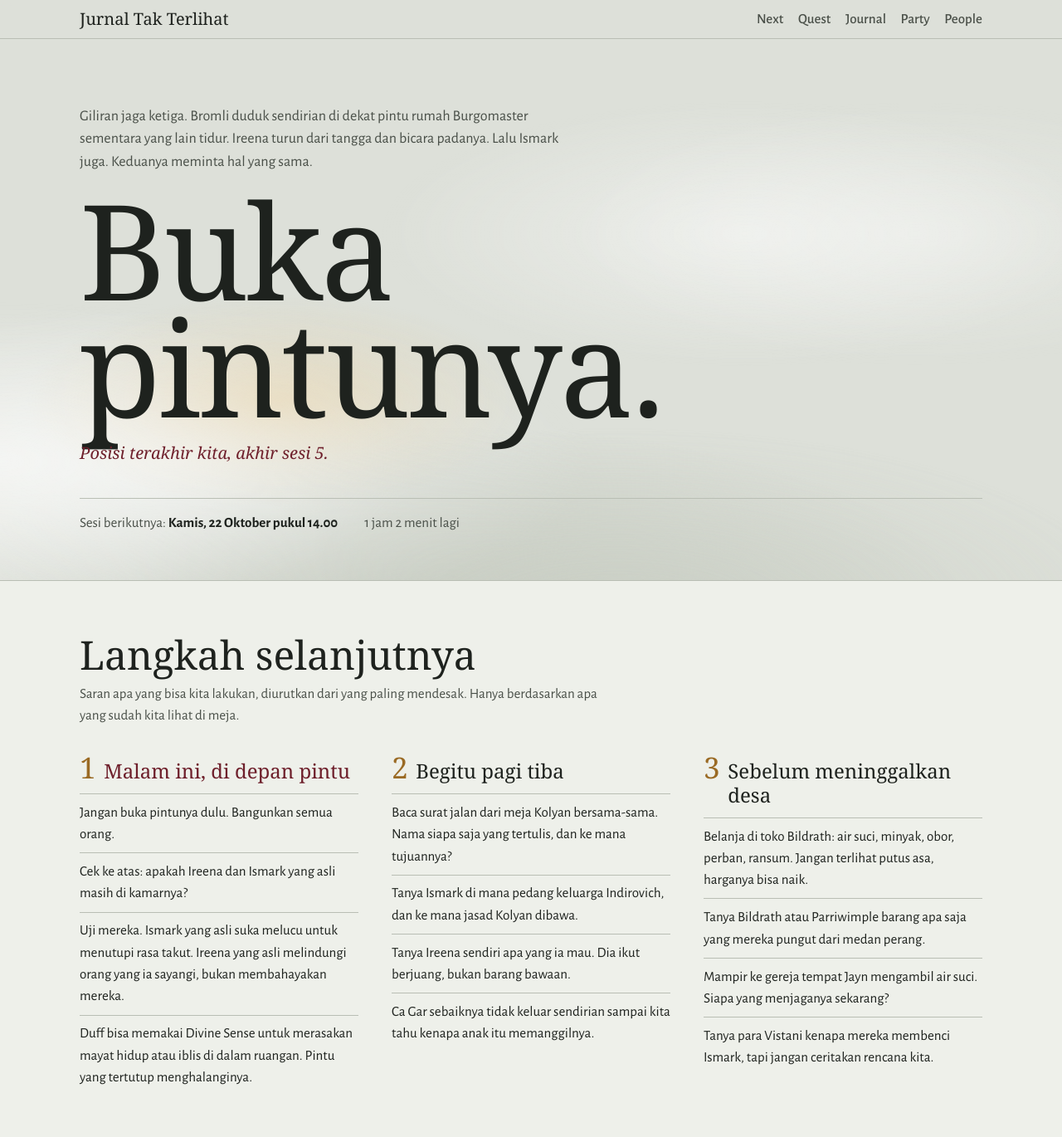
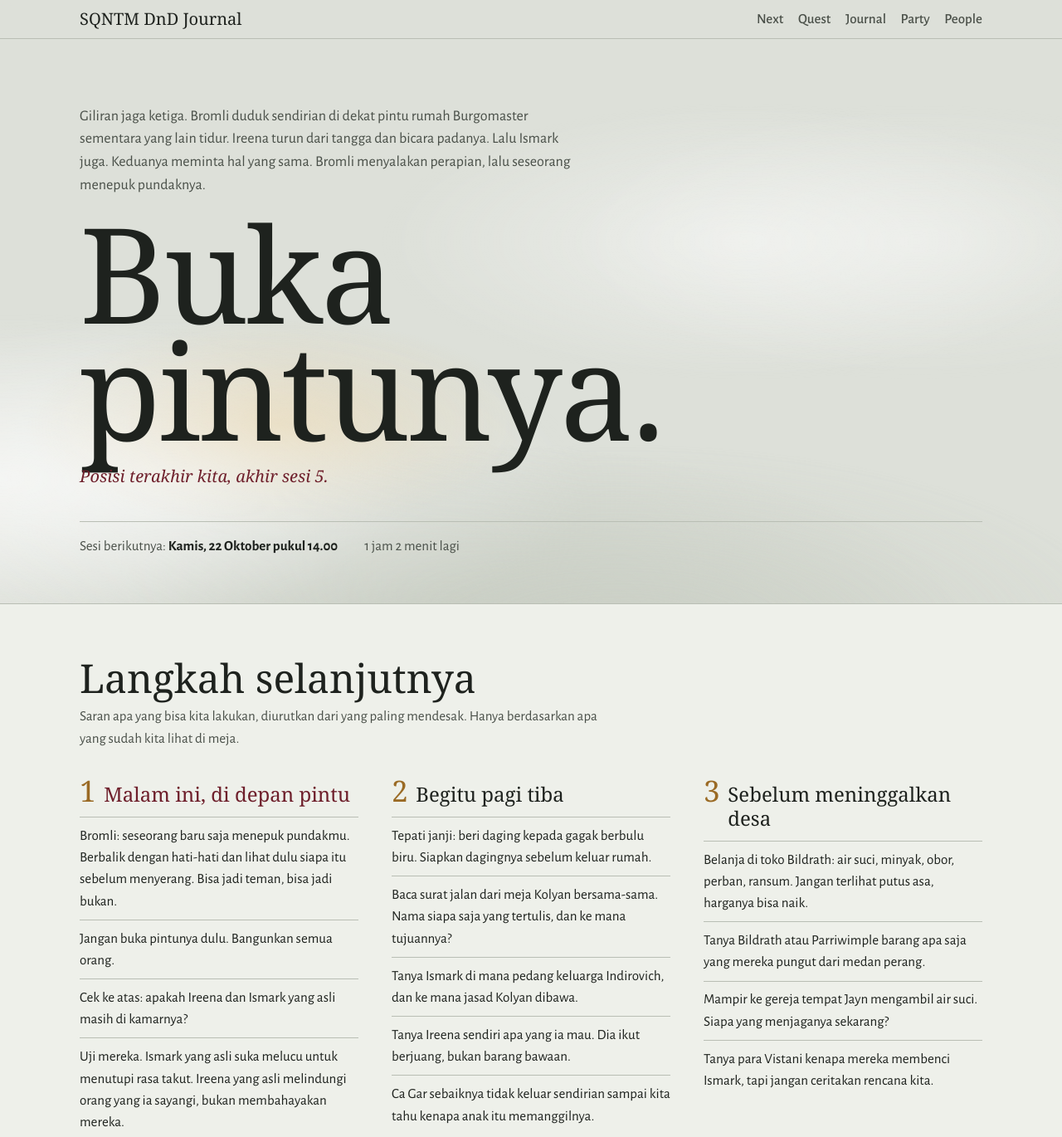
Before and after one commit to faizal97/curse-of-strahd-journal, a plain HTML site: page index.html in a window 1280 px wide. Shown: the top 1370 px of the page at 83% size. Drawn offline with nearby package versions, Linux system fonts and the light colour scheme; a web font is replaced by a local one.

Commit message:
Add session 4, shoulder-tap cliffhanger, crow promise; rename to SQNTM DnD Journal
Co-Authored-By: Claude Opus 5.5 <noreply@anthropic.com>

```diff
--- a/content.js
+++ b/content.js
@@ -6,7 +6,7 @@ window.CAMPAIGN = {
 
   leftOff: {
     session: 5,
-    text: "Giliran jaga ketiga. Bromli duduk sendirian di dekat pintu rumah Burgomaster sementara yang lain tidur. Ireena turun dari tangga dan bicara padanya. Lalu Ismark juga. Keduanya meminta hal yang sama.",
+    text: "Giliran jaga ketiga. Bromli duduk sendirian di dekat pintu rumah Burgomaster sementara yang lain tidur. Ireena turun dari tangga dan bicara padanya. Lalu Ismark juga. Keduanya meminta hal yang sama. Bromli menyalakan perapian, lalu seseorang menepuk pundaknya.",
     quote: "Buka pintunya."
   },
 
@@ -20,6 +20,7 @@ window.CAMPAIGN = {
     {
       when: "Malam ini, di depan pintu",
       steps: [
+        "Bromli: seseorang baru saja menepuk pundakmu. Berbalik dengan hati-hati dan lihat dulu siapa itu sebelum menyerang. Bisa jadi teman, bisa jadi bukan.",
         "Jangan buka pintunya dulu. Bangunkan semua orang.",
         "Cek ke atas: apakah Ireena dan Ismark yang asli masih di kamarnya?",
         "Uji mereka. Ismark yang asli suka melucu untuk menutupi rasa takut. Ireena yang asli melindungi orang yang ia sayangi, bukan membahayakan mereka.",
@@ -29,6 +30,7 @@ window.CAMPAIGN = {
     {
       when: "Begitu pagi tiba",
       steps: [
+        "Tepati janji: beri daging kepada gagak berbulu biru. Siapkan dagingnya sebelum keluar rumah.",
         "Baca surat jalan dari meja Kolyan bersama-sama. Nama siapa saja yang tertulis, dan ke mana tujuannya?",
         "Tanya Ismark di mana pedang keluarga Indirovich, dan ke mana jasad Kolyan dibawa.",
         "Tanya Ireena sendiri apa yang ia mau. Dia ikut berjuang, bukan barang bawaan.",
@@ -48,6 +50,8 @@ window.CAMPAIGN = {
 
   // Things the table tends to forget.
   reminders: [
+    "Kita berjanji pada seekor gagak untuk memberi daging kepada gagak berbulu biru pagi ini. Di negeri seperti ini, janji kecil bisa berarti besar.",
+    "Ada sesuatu yang menabrak jendela di sesi 4 lalu menghilang. Belum ada yang menyelidikinya.",
     "Serigala di sini tidak gentar pada api. Jangan mengandalkan obor untuk mengusir mereka.",
     "Pemanah tanpa daging di jarinya masih berkeliaran di sekitar hutan.",
     "Mayat hidup yang membunuh Kolyan tidak dihancurkan. Mereka kembali ke hutan.",
@@ -59,6 +63,9 @@ window.CAMPAIGN = {
   ],
 
   threads: [
+    "Siapa yang menepuk pundak Bromli di depan perapian?",
+    "Apa yang menabrak jendela di sesi 4, dan ke mana perginya?",
+    "Siapa gagak berbulu biru itu, dan kenapa ia minta daging dari kita?",
     "Apa isi surat jalan dari meja Kolyan, dan nama siapa yang dikenali salah satu dari kita?",
     "Siapa anak di balik jendela, dan kenapa ia hanya memanggil Ca Gar untuk mencari papanya?",
     "Apa yang berjalan melewati lilin-lilin di lorong atas?",
@@ -132,8 +139,12 @@ Ditengah kisah canda tawa yang diberikan vistani terdapat ismark yang sedang ber
 Semakin malam, semakin larut, party memutuskan untuk bergegas tidur dirumah Burgomaster, sembari berharap Kolyan tidak bangkit kembali`
     },
     {
-      n: 4, date: "", title: "Sesi yang sunyi", lang: "id", quiet: true,
-      text: "Tak ada yang dianggap layak ditulis oleh jurnal."
+      n: 4, date: "", title: "Burung di jendela", lang: "id", fromTable: true,
+      text: `Jurnal tidak mencatat sesi ini. Ini yang diingat meja kita.
+
+Kita bertemu seekor gagak. Ia meminta kita memberikan daging keesokan paginya kepada gagak berbulu biru.
+
+Malamnya, Dan Gar mendengar sesuatu menabrak jendela, sepertinya burung. Saat dicek, tidak ada apa-apa. Dan Gar langsung tidur tanpa menyelidikinya.`
     },
     {
       n: 5, date: "17 Okt 2026", title: "Tengah Malam yang Panjang", lang: "id",
--- a/index.html
+++ b/index.html
@@ -3,7 +3,7 @@
 <head>
 <meta charset="utf-8">
 <meta name="viewport" content="width=device-width, initial-scale=1">
-<title>Jurnal Tak Terlihat</title>
+<title>SQNTM DnD Journal</title>
 <meta name="description" content="Kampanye Curse of Strahd kita: rangkuman sesi, penduduk Barovia, dan misteri yang belum terjawab.">
 <link rel="preconnect" href="https://fonts.googleapis.com">
 <link rel="preconnect" href="https://fonts.gstatic.com" crossorigin>
@@ -180,7 +180,7 @@
 <body>
   <header class="bar">
     <div class="wrap">
-      <strong>Jurnal Tak Terlihat</strong>
+      <strong>SQNTM DnD Journal</strong>
       <nav aria-label="Sections">
         <a href="#next-steps">Next</a>
         <a href="#quest">Quest</a>
```
